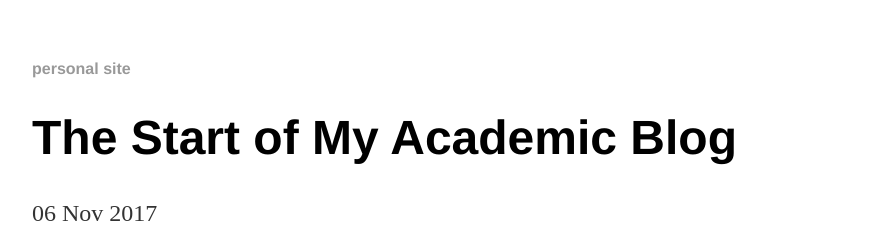
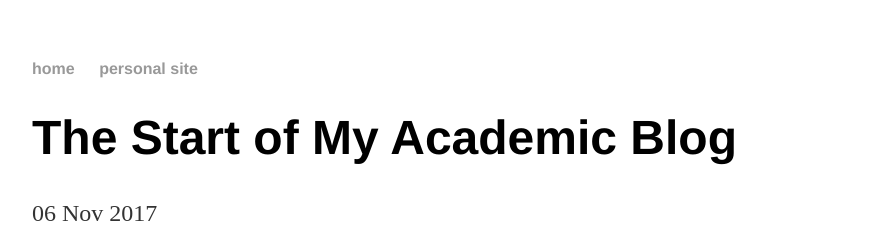
Before and after one commit to skreynolds/skreynolds.github.io, a Jekyll site: the page built from _posts/2017-11-06-shane-reynolds-site-launched.md, in a window 1280 px wide. Shown: the top 252 px of the page, without its empty margins (160-1030 px from the left). Built offline with Jekyll 4.4.1, drawn with Linux system fonts in a browser that asks for light colours.

Commit message:
Added a home button to the blog

```diff
--- a/_layouts/default.html
+++ b/_layouts/default.html
@@ -8,6 +8,7 @@
 		<body>
 			<nav>
 	    		<ul>
+				<li><a href="/">home</a></li>
 	        		<li><a href="http://skreynolds.com/">personal site</a></li>
 	    		</ul>
 			</nav>
```
